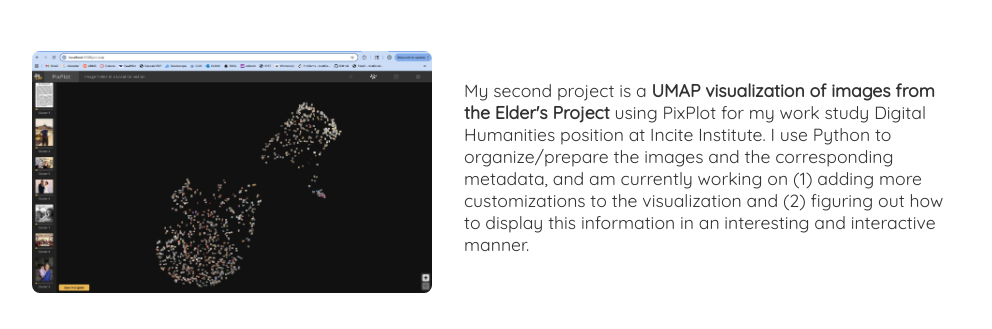
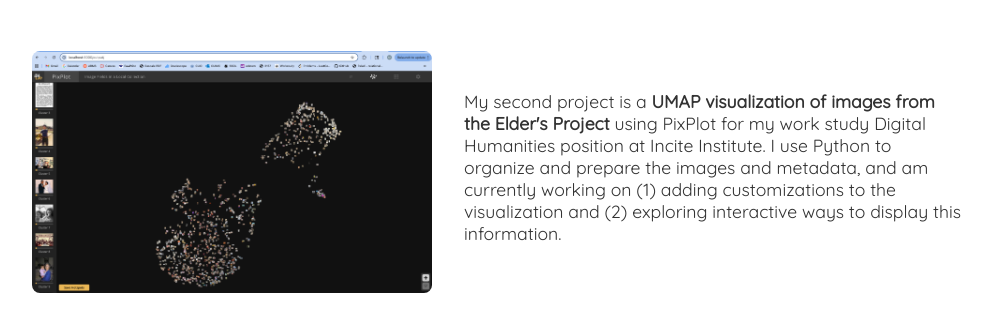
Before and after one commit to michellesynlee/myportfolio, a Flask app: page / in a window 1280 px wide. Shown: the part 789-1118 px from the top of the page, without its empty margins (142-1134 px from the left). Run offline with Flask 3, Linux system fonts and the light colour scheme.

Commit message:
Fix image again

```diff
--- a/templates/index.html
+++ b/templates/index.html
@@ -55,22 +55,23 @@
 
   <!-- Second project: image -->
   <div class="project-single"
-       style="display: flex; align-items: center; justify-content: center; gap: 2rem; flex-wrap: wrap; margin-top: 3rem;">
+     style="display: flex; align-items: center; justify-content: center; gap: 2rem; flex-wrap: wrap; margin-top: 3rem;">
 
     <div style="position: relative; width: 100%; max-width: 400px;">
-      <img
-        src="static/pixplot.png"
+        <img
+        src="{{ url_for('static', filename='pixplot.png') }}"
         alt="Screenshot of UMAP"
         style="width: 100%; border-radius: 8px; object-fit: cover;">
     </div>
 
     <p class="caption" style="max-width: 500px; font-size: 1.1rem;">
-      My second project is a <strong>UMAP visualization of images from the Elder's Project </strong> using PixPlot for
-      my work study Digital Humanities position at Incite Institute. I use Python to organize/prepare the images and
-      the corresponding metadata, and am currently working on (1) adding more customizations to the visualization and
-      (2) figuring out how to display this information in an interesting and interactive manner.
+        My second project is a <strong>UMAP visualization of images from the Elder's Project</strong> using PixPlot for
+        my work study Digital Humanities position at Incite Institute. I use Python to organize and prepare the images
+        and metadata, and am currently working on (1) adding customizations to the visualization and (2) exploring
+        interactive ways to display this information.
     </p>
-  </div>
+    </div>
+
 </div>
 
 {% endblock %}
```
